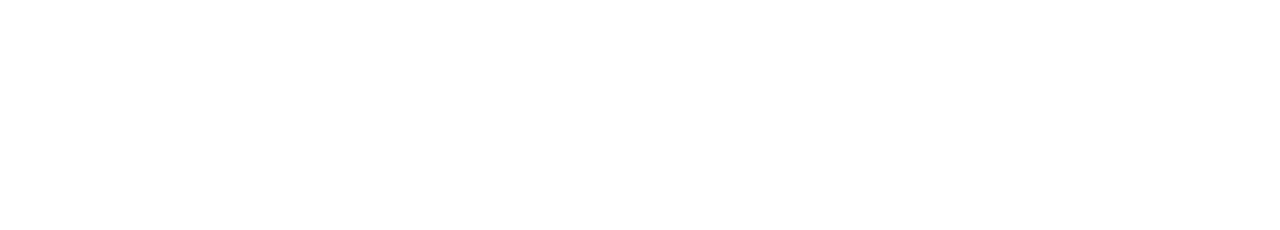
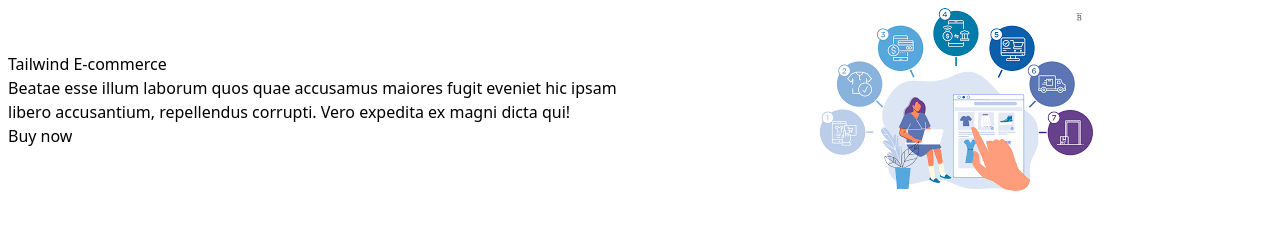
Before and after one commit to Bikram-262861/Tailwind-E-commerce, a plain HTML site: page index.html in a window 1280 px wide. Drawn offline with nearby package versions, Linux system fonts and the light colour scheme.

Commit message:
header part 50% done

```diff
--- a/index.html
+++ b/index.html
@@ -8,12 +8,23 @@
 </head>
 <body>
 
+    <div class="container mx-auto p-2  ">
 
 
+        <div class="flex justify-between items-center mx-auto md:flex-nowarp flex-wrap ">
+        <div class="w-1/2" >
+            <h1>Tailwind E-commerce</h1>
+            <p> Beatae esse illum laborum quos quae accusamus maiores fugit eveniet hic ipsam libero accusantium, repellendus corrupti. Vero expedita ex magni dicta qui!</p>
 
+            <button>Buy now</button>
+        </div>
 
+        <div class="mx-auto">
+            <img  src="./images/shop.png" alt="shop">
+        </div>
 
-
+        </div>
+    </div>
 
 
 
```
Also changed, not shown: images/shop.png (added).
